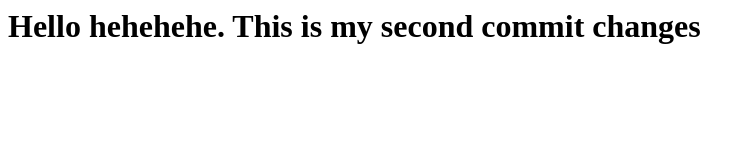
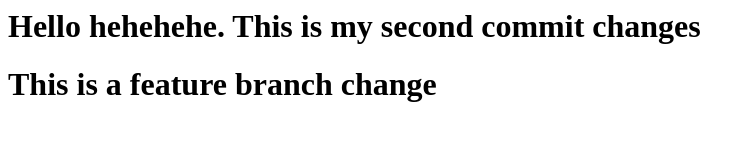
Before and after one commit to kotyfitzgerald/Koty1, a plain HTML site: page index.html in a window 1280 px wide. Shown: the whole page, without its empty margins (0-755 px from the left). Drawn offline with Linux system fonts and the light colour scheme.

Commit message:
this is a change from a feature branch

```diff
--- a/index.html
+++ b/index.html
@@ -1,5 +1,6 @@
 <html>
     <body>
         <h1>Hello hehehehe. This is my second commit changes</h1>
+        <h1>This is a feature branch change</h1>
     </body>
 </html>
```
